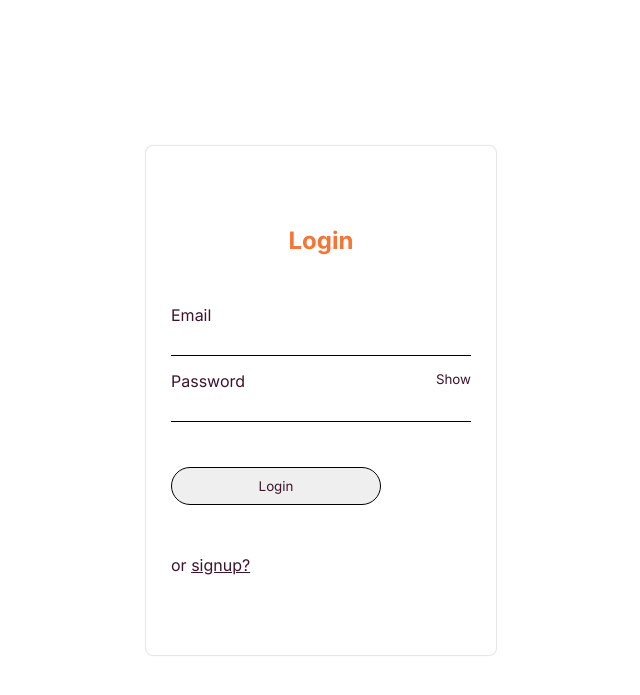
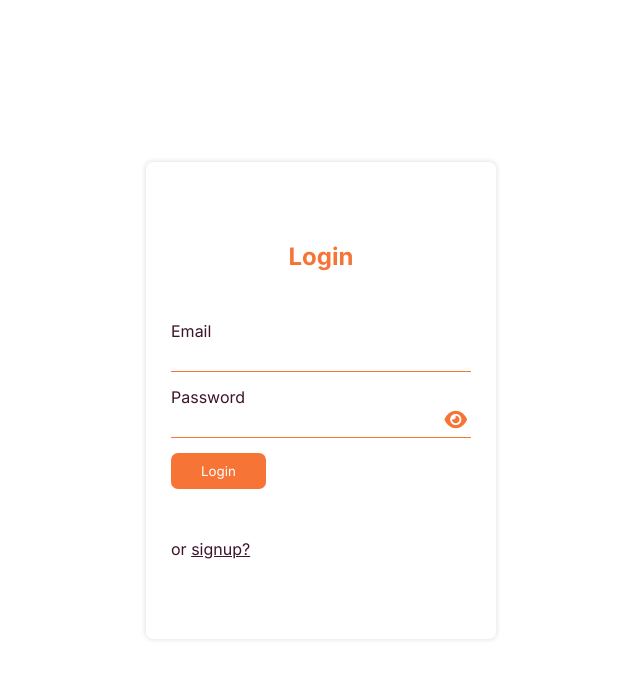
Before and after one commit to Janice1828/e-commerce, a PHP site: page /login.html in a window 1280 px wide. Shown: the top 695 px of the page, without its empty margins (319-959 px from the left). Run offline with PHP 8.4, Linux system fonts and the light colour scheme; some libraries are stand-ins or nearby versions.

Commit message:
icon added on show hide

```diff
--- a/login.html
+++ b/login.html
@@ -19,16 +19,22 @@
           <div>
             <label for="password">Password</label>
             <input type="password" id="password" required />
-            <button id="show_or_hide" type="button">Show</button>
+            <button id="show_or_hide" type="button">
+              <i class="fa-solid fa-eye" id="showHide"></i>
+            </button>
           </div>
           <p id="loginErr">Credentials didn't matched</p>
           <div>
-            <button id="login_btn" type="submit">Login</button>
+            <button id="login_btn" class="btn" type="submit">Login</button>
           </div>
         </form>
-        <p>or <a href="registration.html">signup?</a></p>
+        <p>or <a href="registration.html" id="orSignup">signup?</a></p>
       </div>
     </div>
   </body>
 </html>
 <script src="login.js"></script>
+<script
+  src="https://kit.fontawesome.com/8508bb06d2.js"
+  crossorigin="anonymous"
+></script>
--- a/login.js
+++ b/login.js
@@ -1,12 +1,13 @@
 let show_hide = document.getElementById("show_or_hide");
 let password = document.getElementById("password");
+let showHideIcon = document.getElementById("showHide");
 show_hide.addEventListener("click", () => {
   if (password.type == "password") {
     password.type = "text";
-    show_hide.textContent = "Hide";
+    showHideIcon.className = "fa-solid fa-eye-slash";
   } else {
     password.type = "password";
-    show_hide.textContent = "Show";
+    showHideIcon.className = "fa-solid fa-eye";
   }
 });
 let get_email = localStorage.getItem("email");
--- a/registration.js
+++ b/registration.js
@@ -9,14 +9,15 @@ let cPasswordError = document.getElementById("cPasswordErr");
 let emailError = document.getElementById("emailErr");
 const email_regex = /^\w+([\.-]?\w+)*@\w+([\.-]?\w+)*(\.\w{2,3})+$/;
 const password_regex = /^(?=.*\d)(?=.*[a-z])(?=.*[A-Z])(?=.*[a-zA-Z]).{8,}$/;
+const showHideIcon = document.getElementById("showHide");
 try {
   register_show_hide.addEventListener("click", () => {
     if (register_password.type == "password") {
       register_password.type = "text";
-      register_show_hide.textContent = "Hide";
+      showHideIcon.className = "fa-solid fa-eye-slash";
     } else {
       register_password.type = "password";
-      register_show_hide.textContent = "Show";
+      showHideIcon.className = "fa-solid fa-eye";
     }
   });
 } catch (err) {
--- a/style.css
+++ b/style.css
@@ -105,7 +105,7 @@
   font-size: 25px;
 }
 .cart span {
-  font-size: 14px;
+  font-size: 11px;
   background: var(--yellow);
   color: #fff;
   position: absolute;
@@ -251,7 +251,7 @@
 .login_form_container,
 .registration_form_container {
   padding: 80px 25px;
-  box-shadow: 0px 0px 1px 1px #e5e5e5;
+  box-shadow: 0px 0px 5px 1px #e5e5e5;
   width: 350px;
   margin: auto;
   gap: 50px;
@@ -278,17 +278,15 @@
   padding: 7px 5px;
   outline: none;
   border: none;
-  border-bottom: 1px solid #000;
+  border-bottom: 1px solid var(--yellow);
 }
-.login_form_container form div #login_btn,
-.registration_form_container form div #register {
-  width: 70%;
-  border: 1px solid #000;
-  outline: none;
-  cursor: pointer;
-  padding: 10px;
-  margin-top: 30px;
-  border-radius: 20px;
+#orSignup:hover {
+  color: var(--yellow);
+  transition: 0.5s;
+}
+#orSignIn:hover {
+  color: var(--yellow);
+  transition: 0.5s;
 }
 .login_form_container form div label {
   width: 120px;
@@ -300,12 +298,16 @@
 .registration_form_container form div {
   position: relative;
 }
+#showHide {
+  font-size: 20px;
+  color: var(--yellow);
+}
 .login_form_container form div #show_or_hide {
   position: absolute;
-  top: 0px;
+  top: 23px;
   border: 0;
   outline: none;
-  right: 0px;
+  right: 4px;
   background: none;
   cursor: pointer;
 }
@@ -636,11 +638,6 @@
   background-color: #d9d9d9;
   border: 0px;
 }
-.rating-section {
-  padding-top: 0px;
-  margin-top: 0px;
-}
-
 .star {
   font-size: 30px;
   cursor: pointer;
@@ -743,6 +740,12 @@
   }
   .filtering-product-section {
     padding: 20px 0 20px 13px;
+  }
+  .products_headings {
+    padding-left: 0px !important;
+  }
+  .sub-category-container {
+    padding-top: 0px !important;
   }
 }
 @media screen and (max-width: 550px) {
@@ -849,3 +852,6 @@ h4,
 .fa-right-from-bracket {
   color: var(--yellow);
 }
+#product-rating-section {
+  padding-top: 20px;
+}
--- a/userpanel/productDetail.js
+++ b/userpanel/productDetail.js
@@ -106,6 +106,7 @@ function decreaseOrder() {
 }
 if (loggedIn != "true") {
   document.querySelector(".order-adding-section").style.display = "none";
+  document.getElementById("product-rating-section").style.display = "none";
 }
 function logout() {
   sessionStorage.removeItem("loggedIn");
```
Also changed, not shown: registration.html (+9 -3 lines), userpanel/productDetail.html (+5 -3 lines).
